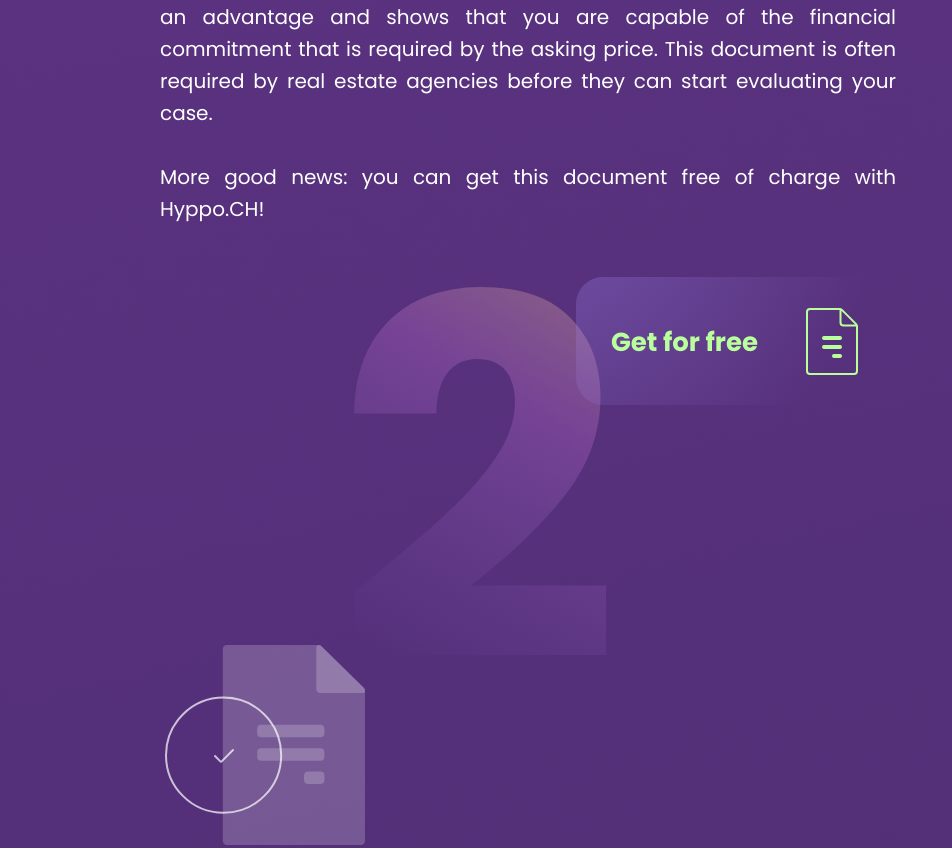
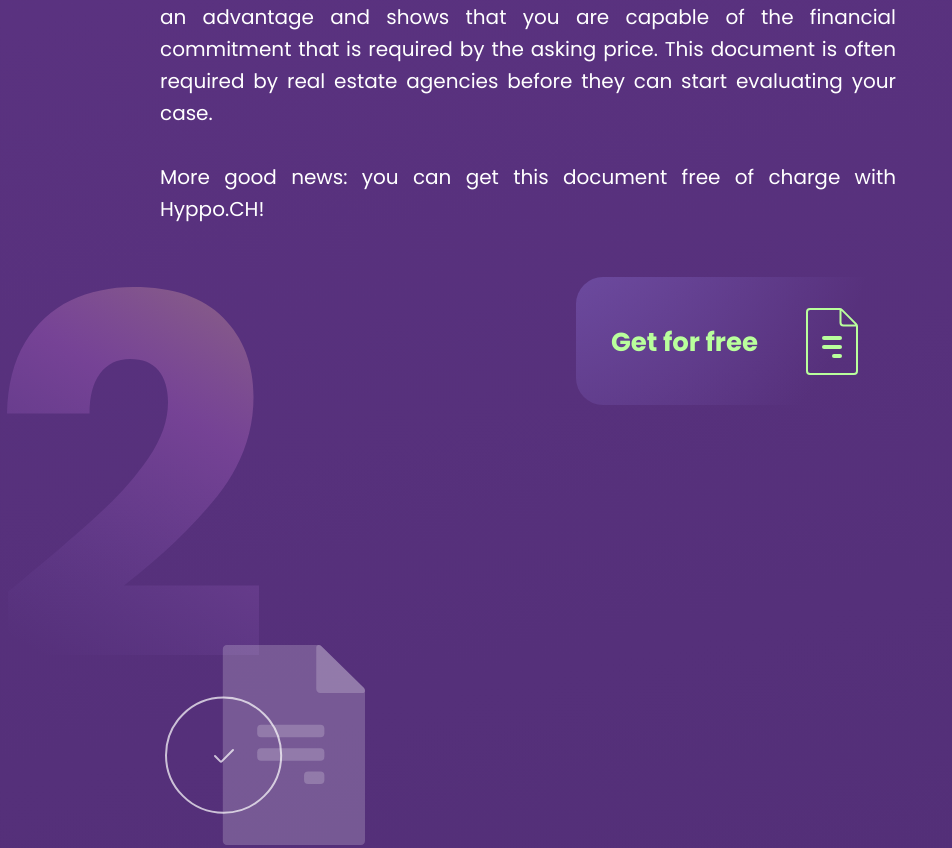
Before and after one commit to zzzoomprism/6-steps, a website: page index.html in a window 1280 px wide. Shown: the part 2582-3430 px from the top of the page, without its empty margins (0-952 px from the left). Drawn offline with Linux system fonts and the light colour scheme; files whose address does not match are found by name.

Commit message:
fix css property for second step block

```diff
--- a/sass/_second_step.scss
+++ b/sass/_second_step.scss
@@ -4,7 +4,8 @@
   height: 602px;
 
   .second_digit {
-    @include absolute_background(252px, 368px, -118px, 194px);
+    @include absolute_background(252px, 368px, -118px, auto);
+    right: 194px;
   }
   .proof_funding {
     @include absolute_background(200px, 200px, 240px, 5px);
```
Also changed, not shown: sass/style.css, 1 other file.
